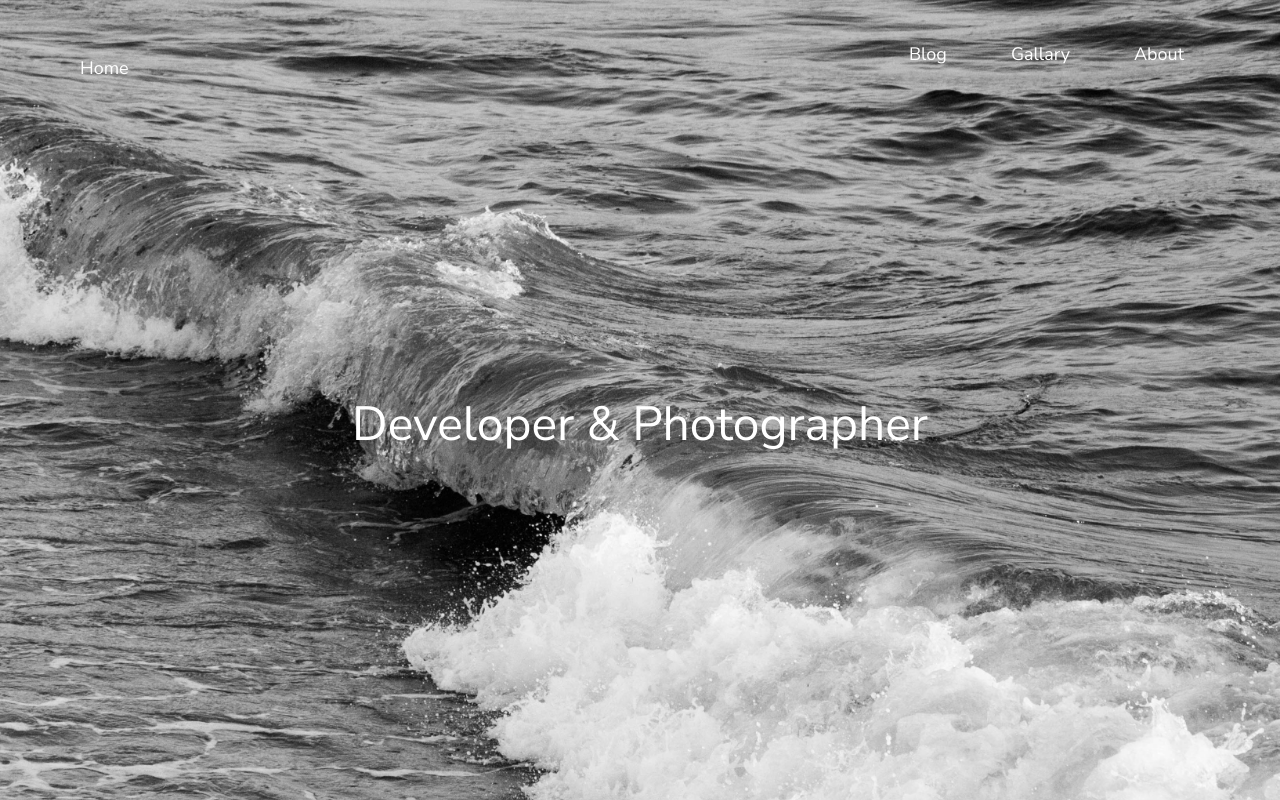
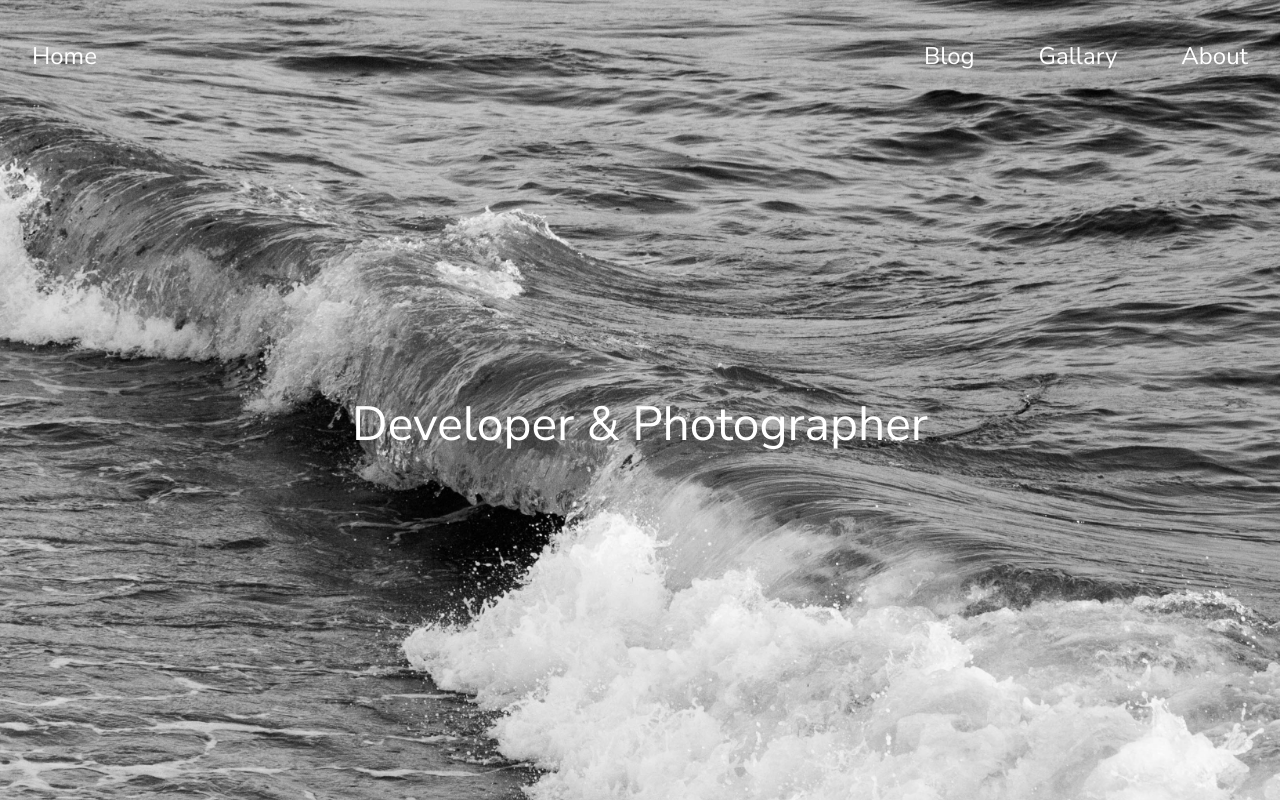
Before and after one commit to z27fang/personal-website, a Next.js app: page / in a window 1280 px wide. Built offline with nearby package versions, Linux system fonts and the light colour scheme.

Commit message:
lined up Home button and the menu

```diff
--- a/components/header.js
+++ b/components/header.js
@@ -4,7 +4,7 @@ import Image from 'next/image';
 function MenuLink(props) {
     return (
     <div className="px-8 cursor-pointer">
-        <p className="py-2 text-white md:py-0 text-lg border-opacity-0 border-white border-b-4 hover:border-opacity-100 transition ease-linear duration-300">{ props.children }</p>
+        <p className="py-2 text-white md:py-0 text-2xl border-opacity-0 border-white border-b-4 hover:border-opacity-100 transition ease-linear duration-300">{ props.children }</p>
     </div>)
 }
 
@@ -15,8 +15,9 @@ export default function Header({ menuLinks }){
 
     return (
         <header className="py-10 z-20 right-0 left-0 top-0 fixed transition-all ease-in-out box-border">
-            <div className="max-w-6xl flex items-center mx-auto box-border justify-between">
-                <div className="cursor-pointer box-border h-5 pl-4 text-white text-lg z-10">Home</div>
+            <div className="max-w-7xl flex items-center mx-auto box-border justify-between">
+                {/* <div className="cursor-pointer box-border h-5 text-white text-lg z-10 p-0 top-0">Home</div> */}
+                <MenuLink>Home</MenuLink>
                 <div className="hidden md:flex">
                     <div className="opacity-100 z-10 shadow-none flex flex-row p-0 static items-center inset-x-0 top-0 box-border ">
                         {menuLinks.map((menulink, index) => (
```
